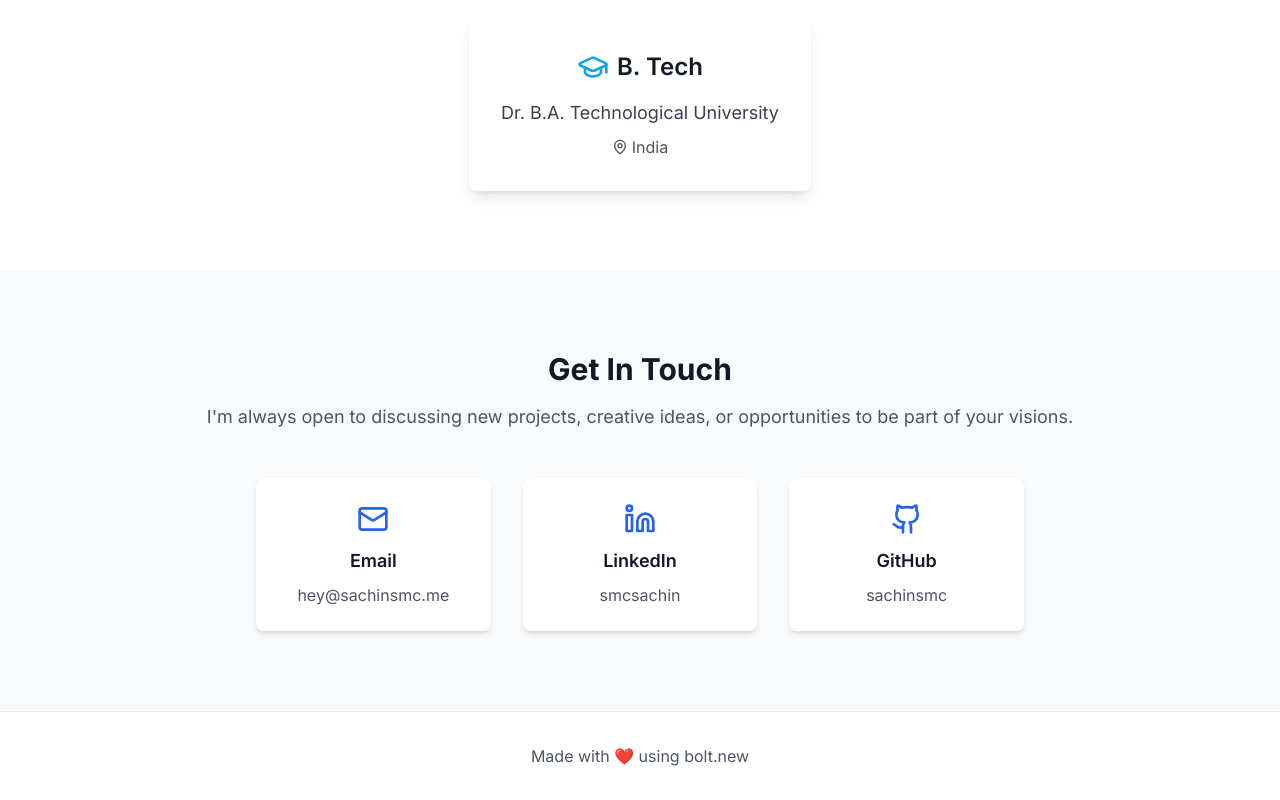
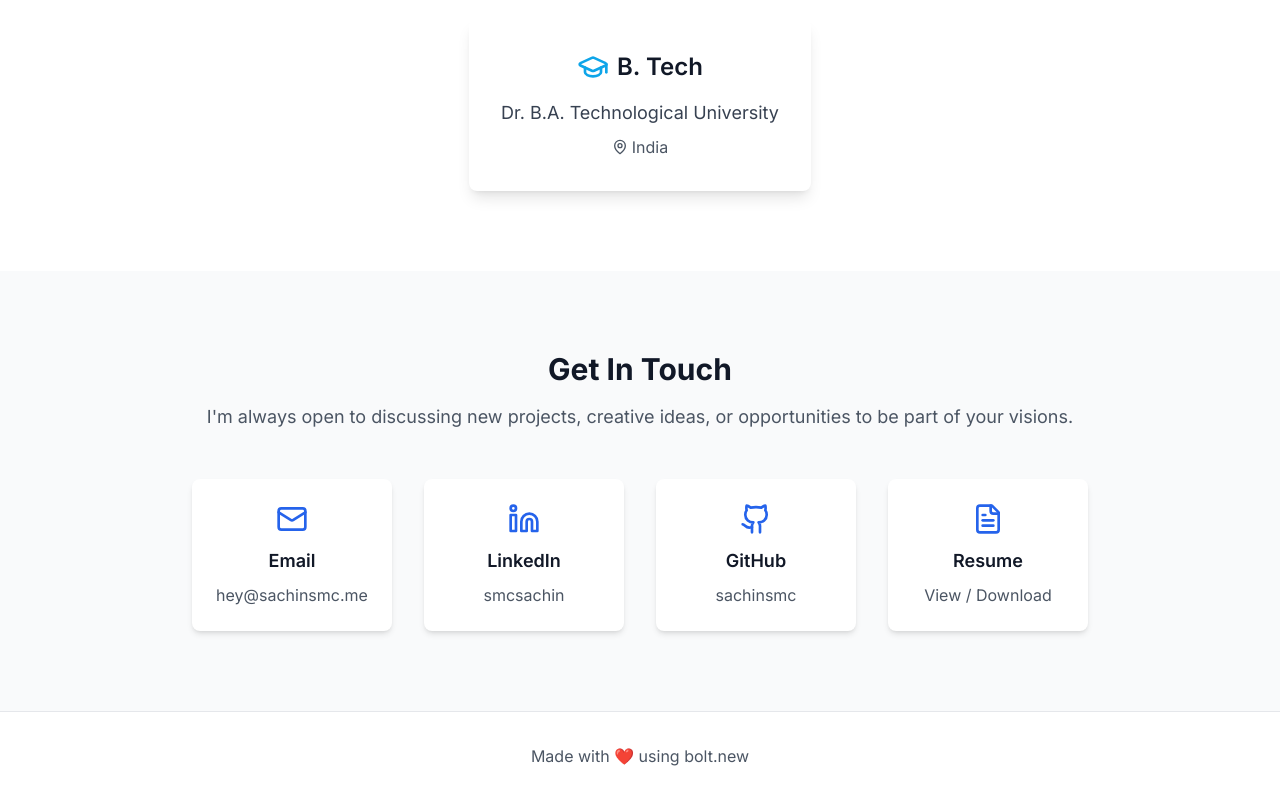
Before and after one commit to sachinsmc/portfolio, a React (Vite) app: page / in a window 1280 px wide. Shown: the part 6145-6945 px from the top of the page. Built offline with nearby package versions, Linux system fonts and the light colour scheme.

Commit message:
add resume to contacts section

```diff
--- a/src/components/Contact.tsx
+++ b/src/components/Contact.tsx
@@ -1,5 +1,5 @@
-import React from 'react';
-import { Mail, Linkedin, Github } from 'lucide-react';
+import { Mail, Linkedin, Github, FileText } from 'lucide-react';
+import resume from '../assets/Sachin_Resume.pdf';
 
 const Contact = () => {
   return (
@@ -13,8 +13,8 @@ const Contact = () => {
           </p>
         </div>
 
-      <div className="max-w-3xl mx-auto">
-  <div className="grid grid-cols-1 md:grid-cols-3 gap-8">
+        <div className="max-w-4xl mx-auto">
+          <div className="grid grid-cols-1 md:grid-cols-4 gap-8">
             <a
               href="mailto:hey@sachinsmc.me"
               className="flex flex-col items-center p-6 bg-white dark:bg-gray-800 rounded-lg shadow-md hover:shadow-lg transition-shadow"
@@ -26,6 +26,8 @@ const Contact = () => {
 
             <a
               href="https://www.linkedin.com/in/smcsachin"
+              target="_blank"
+              rel="noopener noreferrer"
               className="flex flex-col items-center p-6 bg-white dark:bg-gray-800 rounded-lg shadow-md hover:shadow-lg transition-shadow"
             >
               <Linkedin className="h-8 w-8 text-blue-600 dark:text-blue-400 mb-3" />
@@ -35,11 +37,24 @@ const Contact = () => {
 
             <a
               href="https://github.com/sachinsmc"
+              target="_blank"
+              rel="noopener noreferrer"
               className="flex flex-col items-center p-6 bg-white dark:bg-gray-800 rounded-lg shadow-md hover:shadow-lg transition-shadow"
             >
               <Github className="h-8 w-8 text-blue-600 dark:text-blue-400 mb-3" />
               <h3 className="text-lg font-semibold text-gray-900 dark:text-white mb-2">GitHub</h3>
               <p className="text-gray-600 dark:text-gray-300 text-center">sachinsmc</p>
+            </a>
+
+            <a
+              href={resume}
+              target="_blank"
+              rel="noopener noreferrer"
+              className="flex flex-col items-center p-6 bg-white dark:bg-gray-800 rounded-lg shadow-md hover:shadow-lg transition-shadow"
+            >
+              <FileText className="h-8 w-8 text-blue-600 dark:text-blue-400 mb-3" />
+              <h3 className="text-lg font-semibold text-gray-900 dark:text-white mb-2">Resume</h3>
+              <p className="text-gray-600 dark:text-gray-300 text-center">View / Download</p>
             </a>
           </div>
         </div>
```
Also changed, not shown: 1 other file (tests, documents, lock files or other folders). Lines whose indentation alone changed are shown as unchanged.
